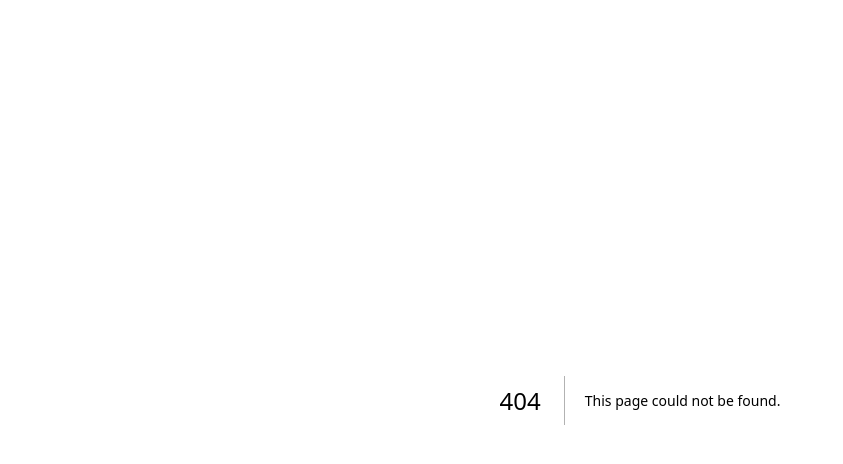
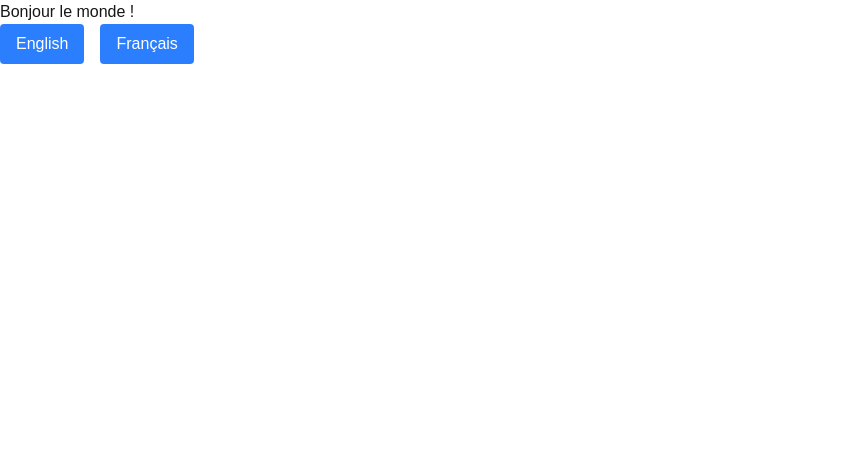
Before and after one commit to insa-sh/nuit-de-l-info-2025, a Next.js app: page /i18n-tuto in a window 1280 px wide. Before the commit this address had no page. Shown: the top 464 px of the page, without its empty margins (0-843 px from the left). Built offline with nearby package versions, Linux system fonts and the light colour scheme; no server answers.

Commit message:
feat: next-intln translation added

```diff
--- /dev/null
+++ b/app/i18n-tuto/CookieLocale.tsx
@@ -0,0 +1,24 @@
+"use client";
+
+import React from "react";
+
+import { create } from "./CreateCookie";
+
+export default function CookieLocale() {
+  return (
+    <div className="flex gap-4">
+      <button
+        onClick={() => create({ locale: "en" })}
+        className="px-4 py-2 bg-blue-500 text-white rounded hover:bg-blue-600"
+      >
+        English
+      </button>
+      <button
+        onClick={() => create({ locale: "fr" })}
+        className="px-4 py-2 bg-blue-500 text-white rounded hover:bg-blue-600"
+      >
+        Français
+      </button>
+    </div>
+  );
+}
--- /dev/null
+++ b/app/i18n-tuto/CreateCookie.tsx
@@ -0,0 +1,9 @@
+"use server";
+
+import { cookies } from "next/headers";
+
+export async function create(data: { locale: string }) {
+  const cookieStore = await cookies();
+
+  cookieStore.set("locale", data.locale);
+}
--- /dev/null
+++ b/app/i18n-tuto/page.tsx
@@ -0,0 +1,13 @@
+import { useTranslations } from "next-intl";
+import React from "react";
+import CookieLocale from "./CookieLocale";
+
+export default function page() {
+  const t = useTranslations("HomePage");
+  return (
+    <div>
+      <h1>{t("title")}</h1>
+      <CookieLocale></CookieLocale>
+    </div>
+  );
+}
--- a/app/layout.tsx
+++ b/app/layout.tsx
@@ -2,6 +2,7 @@ import type { Metadata } from "next";
 import { Geist, Geist_Mono } from "next/font/google";
 import "./globals.css";
 import { ThemeProvider } from "next-themes";
+import { NextIntlClientProvider } from "next-intl";
 
 const geistSans = Geist({
   variable: "--font-geist-sans",
@@ -34,7 +35,7 @@ export default function RootLayout({
           themes={["light", "dark", "theme-blue", "theme-green", "theme-red"]}
           storageKey="theme"
         >
-          {children}
+          <NextIntlClientProvider>{children}</NextIntlClientProvider>
         </ThemeProvider>
       </body>
     </html>
--- a/app/page.tsx
+++ b/app/page.tsx
@@ -1,7 +1,9 @@
 import Link from "next/link";
 import Image from "next/image";
+import { useTranslations } from "next-intl";
 
 export default function Home() {
+  const t = useTranslations("HomePage");
   return (
     <div className="flex min-h-screen items-center justify-center bg-zinc-50 font-sans dark:bg-black">
       <main className="flex min-h-screen w-full max-w-3xl flex-col items-center justify-between py-32 px-16 bg-white dark:bg-black sm:items-start">
@@ -18,7 +20,7 @@ export default function Home() {
             To get started, edit the page.tsx file.
           </h1>
           <p className="max-w-md text-lg leading-8 text-zinc-600 dark:text-zinc-400">
-            Looking for a starting point or more instructions? Head over to{" "}
+            {t("welcome")}
             <a
               href="https://vercel.com/templates?framework=next.js&utm_source=create-next-app&utm_medium=appdir-template-tw&utm_campaign=create-next-app"
               className="font-medium text-zinc-950 dark:text-zinc-50"
@@ -47,6 +49,12 @@ export default function Home() {
             className="flex h-12 w-36 bg-green-900 white rounded-4xl justify-center items-center p-2"
           >
             GSAP démo
+          </Link>
+          <Link
+            href="/i18n-tuto"
+            className="flex h-12 w-36 bg-red-900 white rounded-4xl justify-center items-center p-2"
+          >
+            i18n démo
           </Link>
           <Link
             href="/theme-tuto"
--- /dev/null
+++ b/i18n/request.ts
@@ -0,0 +1,13 @@
+import { getRequestConfig } from "next-intl/server";
+import { cookies } from "next/headers";
+
+export default getRequestConfig(async () => {
+  // Static for now, we'll change this later
+  const store = await cookies();
+  const locale = store.get("locale")?.value || "fr";
+
+  return {
+    locale,
+    messages: (await import(`../messages/${locale}.json`)).default,
+  };
+});
--- /dev/null
+++ b/messages/en.json
@@ -0,0 +1,6 @@
+{
+  "HomePage": {
+    "title": "Hello world!",
+    "welcome": "To get started, edit the page.tsx file."
+  }
+}
--- /dev/null
+++ b/messages/fr.json
@@ -0,0 +1,6 @@
+{
+  "HomePage": {
+    "title": "Bonjour le monde !",
+    "welcome": "Pour commencer, modifiez le fichier page.tsx."
+  }
+}
--- a/next.config.ts
+++ b/next.config.ts
@@ -1,8 +1,10 @@
 import type { NextConfig } from "next";
+import createNextIntlPlugin from "next-intl/plugin";
 
 const nextConfig: NextConfig = {
   /* config options here */
   output: "standalone",
 };
 
-export default nextConfig;
+const withNextIntl = createNextIntlPlugin();
+export default withNextIntl(nextConfig);
--- a/package.json
+++ b/package.json
@@ -15,6 +15,7 @@
     "better-auth": "^1.4.3",
     "gsap": "^3.13.0",
     "next": "16.0.3",
+    "next-intl": "^4.5.7",
     "next-themes": "^0.4.6",
     "odyc": "^0.0.125",
     "pg": "^8.16.3",
```
Also changed, not shown: 1 other file (tests, documents, lock files or other folders).
